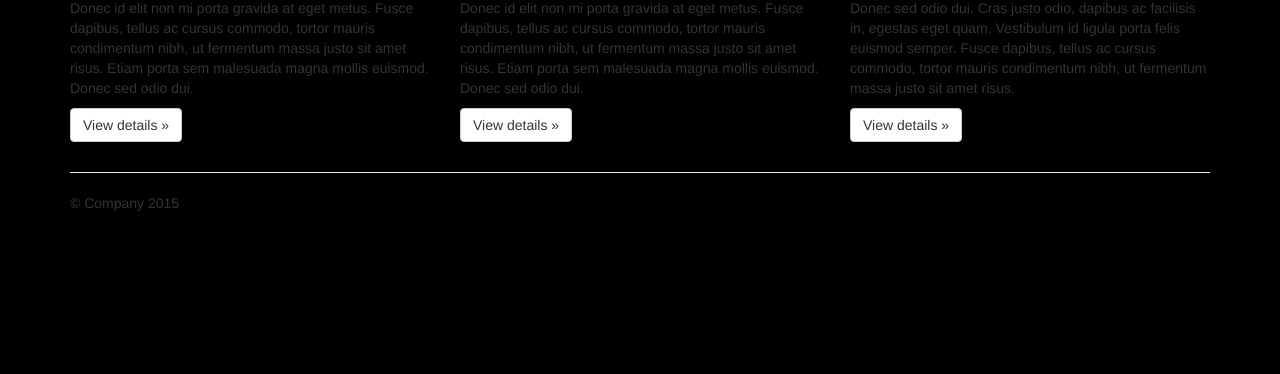
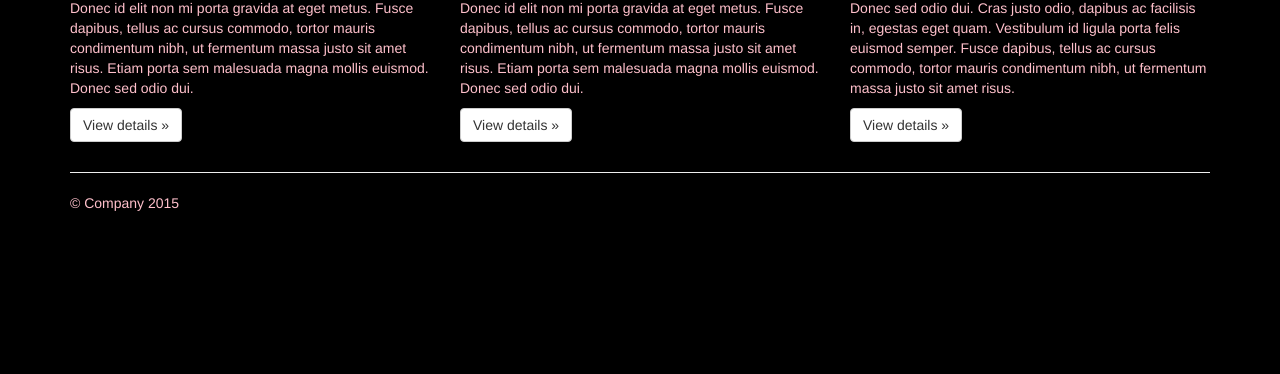
Before and after one commit to framzes07/HTML5APP, a website: page public_html/index.html in a window 1280 px wide. Shown: the part 426-800 px from the top of the page. Drawn offline with nearby package versions, Linux system fonts and the light colour scheme.

Commit message:
div pink

```diff
--- a/public_html/index.html
+++ b/public_html/index.html
@@ -14,6 +14,9 @@
         <style>
             body {
                 background-color: black;
+            }
+            div {
+                color: pink;
             }
         </style>
 
```
